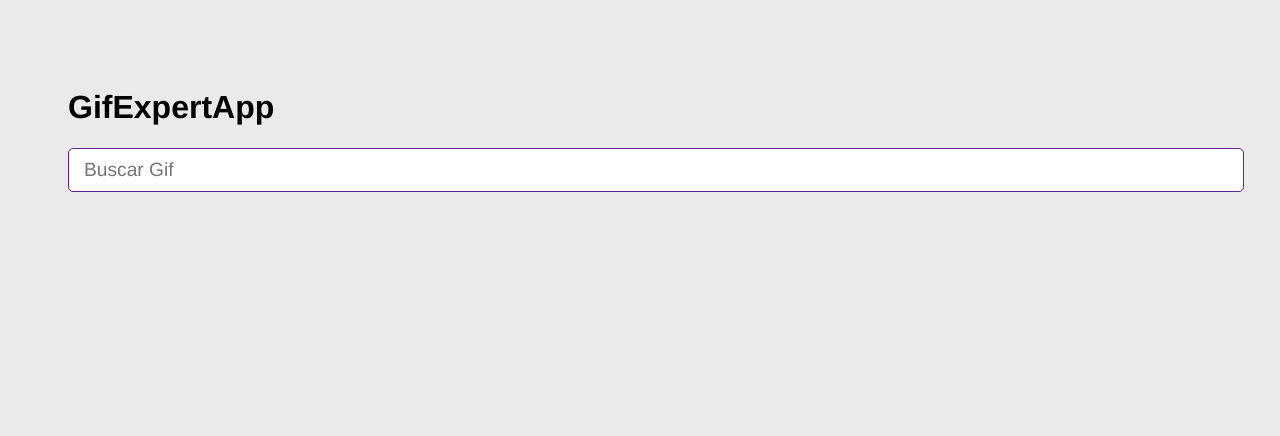
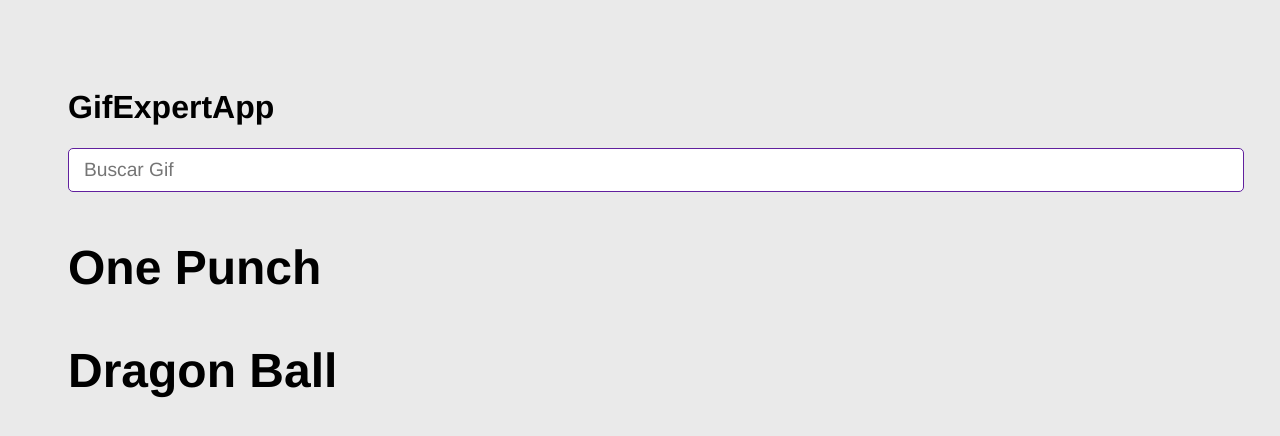
Before and after one commit to dabojimenez/Gifs-React, a React (Vite) app: page / in a window 1280 px wide. Shown: the top 436 px of the page. Built offline with nearby package versions, Linux system fonts and the light colour scheme.

Commit message:
Se agrega un nuevo componente llamado GifGrid, en el cual realizaremos solicitudes http a la api de gifs

```diff
--- a/src/GifExpertApp.jsx
+++ b/src/GifExpertApp.jsx
@@ -1,12 +1,13 @@
 import { useState } from "react"
 import { AddCategory } from "./components/AddCategory";
+import { GifGrid } from "./components/GifGrid";
 
 export const GifExpertApp = () => {
 
     // siempre debemos inicializarlo, en este caso como un arreglo
     const [categories, setCategories] = useState(['One Punch', 'Dragon Ball'])
 
-    const onAddCategory = ( newCategory ) => {
+    const onAddCategory = (newCategory) => {
         // console.log('Valorant');
         // setCategories( (newCategory) => {
         // no podemos hacer uso de push, ya que el metodo realzia mutaciones y react evita realizar mutaciones al estado
@@ -20,8 +21,8 @@
         // setCategories( cat => [...cat, 'Valorant'])
         // console.log(newCategory);
         // validamos, que si incluye el nuevo input enviado, no se agrege y se retorne
-        if( categories.includes(newCategory)) return;
-        setCategories( cat => [newCategory, ...cat ])
+        if (categories.includes(newCategory)) return;
+        setCategories(cat => [newCategory, ...cat])
 
 
     }
@@ -35,30 +36,33 @@
             el cual recibe como argumento una funcion setCategories */}
             <AddCategory
                 // setCategories={ setCategories }
-                onNewCategory = { onAddCategory }
+                onNewCategory={onAddCategory}
             />
 
 
             {/* intorducir algo, input */}
             {/* <button onClick={ onAddCategory }>Agregar</button> */}
-            <ol>
+            {/* <ol> */}
             {/* elemnto a duplicar */}
             {/* <li></li> */}
             {/* con map, barremos cada uno de los eleentos del arreglo y regresar algo nuevo */}
             {
-                    categories.map( category => {
-                        // debemos proporcionar un key, de lo contrario nos dara error y debe ser unica
-                        return
-                        (
-                            <div key={ category }>
-                                <h3> {category}</h3>
-                                <li>{ category }</li>
-                            </div>
+                categories.map(category =>
+                    // // debemos proporcionar un key, de lo contrario nos dara error y debe ser unica
+                    // (
+                    //     <div key={ category }>
+                    //         <h3> {category}</h3>
+                    //         <li>{ category }</li>
+                    //     </div>
+                    // )
+                    <GifGrid
+                        key={category}
+                        category={category}
+                    />
                 )
-                    })
             }
 
-            </ol>
+            {/* </ol> */}
             {/* listado de targetas/gifs */}
             {/* gif item */}
         </>
--- /dev/null
+++ b/src/components/GifGrid.jsx
@@ -0,0 +1,9 @@
+
+export const GifGrid = ( {category}) => {
+  return (
+    <>
+        <h3>{category}</h3>
+        <p></p>
+    </>
+  )
+}
```
Lines whose indentation alone changed are shown as unchanged.
